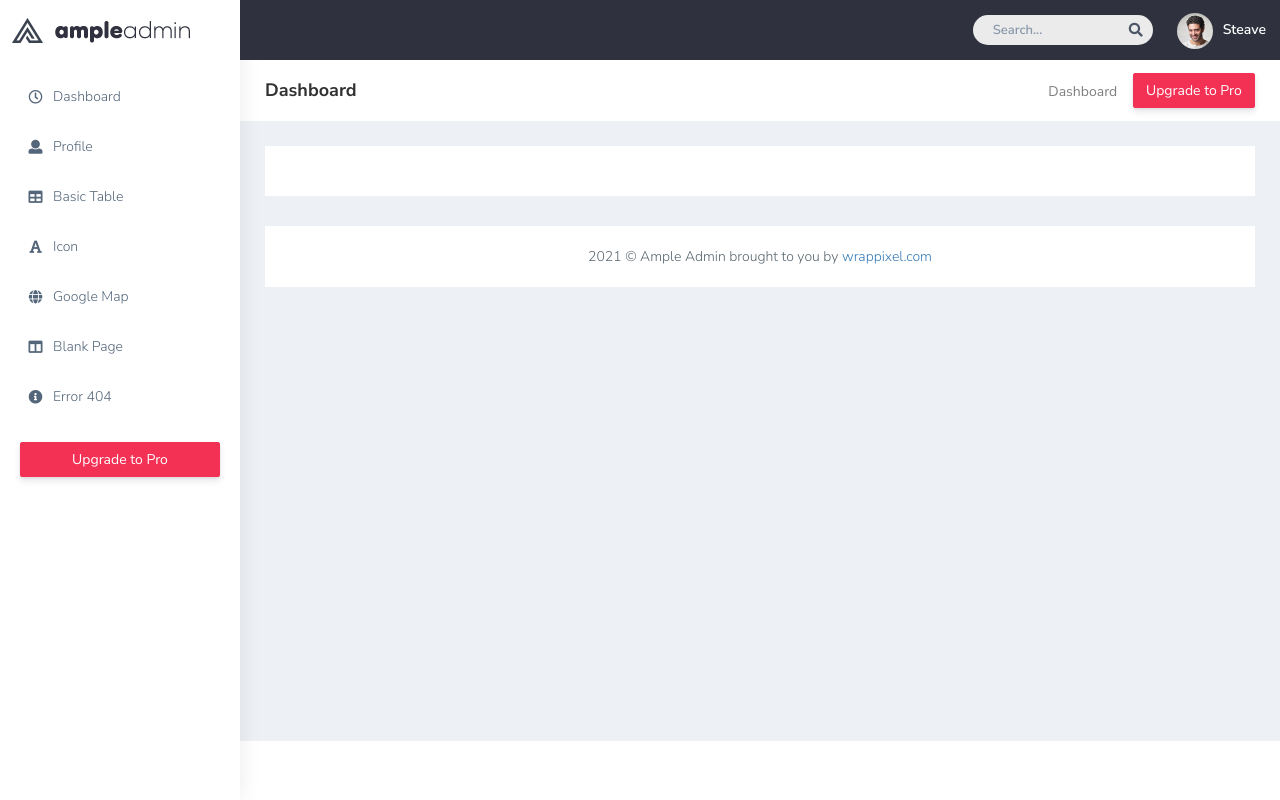
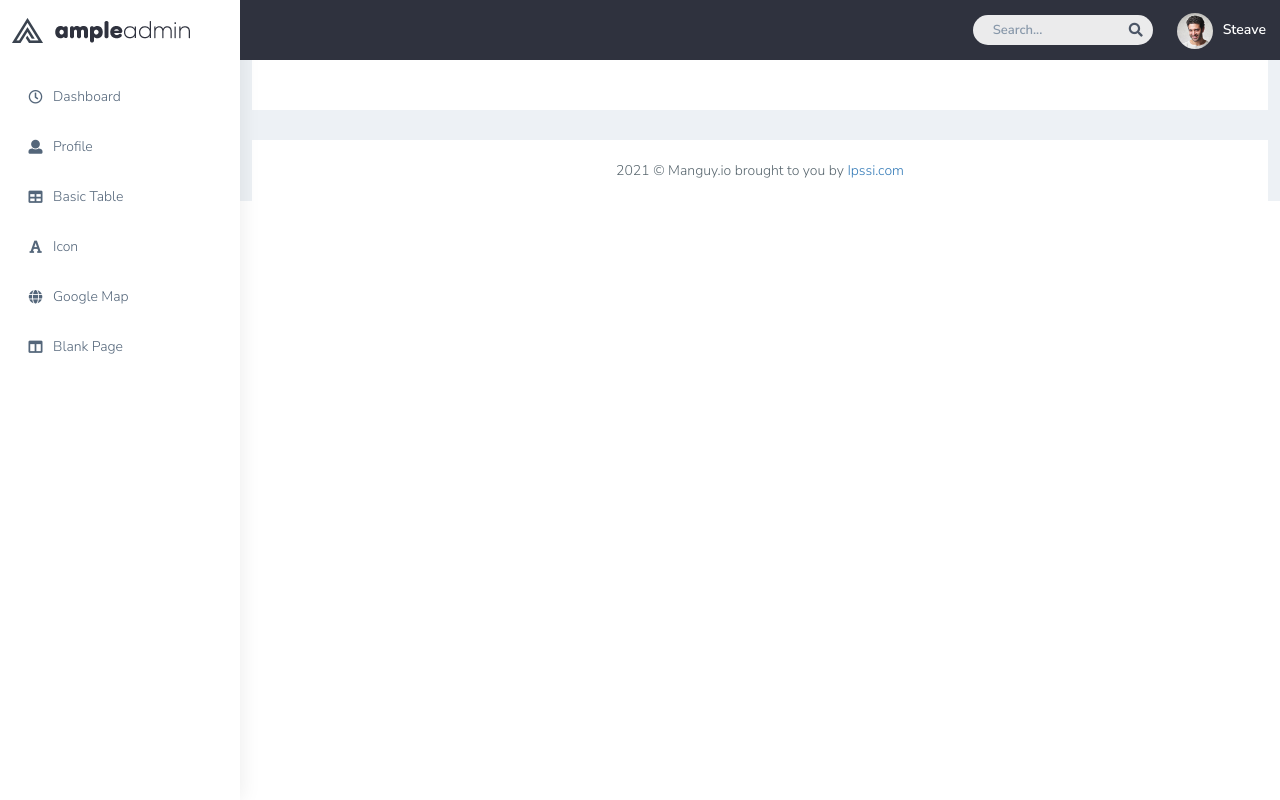
Before and after one commit to RestumpY/mangy.io, a PHP site: template views/template4.php in a window 1280 px wide. Run offline with PHP 8.4, Linux system fonts and the light colour scheme; the template is opened without the code that fills it, so the values that code supplies are empty; style sheets or scripts are compiled from the project's sources.

Commit message:
template3

```diff
--- a/views/template4.php
+++ b/views/template4.php
@@ -158,19 +158,8 @@
                                 <i class="fa fa-columns" aria-hidden="true"></i>
                                 <span class="hide-menu">Blank Page</span>
                             </a>
-                        </li>
-                        <li class="sidebar-item">
-                            <a class="sidebar-link waves-effect waves-dark sidebar-link" href="404.html"
-                                aria-expanded="false">
-                                <i class="fa fa-info-circle" aria-hidden="true"></i>
-                                <span class="hide-menu">Error 404</span>
-                            </a>
-                        </li>
-                        <li class="text-center p-20 upgrade-btn">
-                            <a href="https://www.wrappixel.com/templates/ampleadmin/"
-                                class="btn d-grid btn-danger text-white" target="_blank">
-                                Upgrade to Pro</a>
-                        </li>
+
+
                     </ul>
 
                 </nav>
@@ -188,31 +177,16 @@
             <!-- ============================================================== -->
             <!-- Bread crumb and right sidebar toggle -->
             <!-- ============================================================== -->
-            <div class="page-breadcrumb bg-white">
-                <div class="row align-items-center">
-                    <div class="col-lg-3 col-md-4 col-sm-4 col-xs-12">
-                        <h4 class="page-title">Dashboard</h4>
-                    </div>
-                    <div class="col-lg-9 col-sm-8 col-md-8 col-xs-12">
-                        <div class="d-md-flex">
-                            <ol class="breadcrumb ms-auto">
-                                <li><a href="#" class="fw-normal">Dashboard</a></li>
-                            </ol>
-                            <a href="https://www.wrappixel.com/templates/ampleadmin/" target="_blank"
-                                class="btn btn-danger  d-none d-md-block pull-right ms-3 hidden-xs hidden-sm waves-effect waves-light text-white">Upgrade
-                                to Pro</a>
-                        </div>
-                    </div>
-                </div>
-                <!-- /.col-lg-12 -->
-            </div>
+
             <!-- ============================================================== -->
             <!-- End Bread crumb and right sidebar toggle -->
             <!-- ============================================================== -->
             <!-- ============================================================== -->
             <!-- Container fluid  -->
             <!-- ============================================================== -->
-            <div class="container-fluid">
+            <div class="container">
+
+            <?=$content;?>
                 <!-- ============================================================== -->
                 <!-- Three charts -->
                 <!-- ============================================================== -->
@@ -227,22 +201,9 @@
 
                     </div>
                 </div>
-                <!-- ============================================================== -->
-                <!-- RECENT SALES -->
-                <!-- ============================================================== -->
 
-                <!-- ============================================================== -->
-                <!-- Recent Comments -->
-                <!-- ============================================================== -->
-
-            <!-- ============================================================== -->
-            <!-- End Container fluid  -->
-            <!-- ============================================================== -->
-            <!-- ============================================================== -->
-            <!-- footer -->
-            <!-- ============================================================== -->
-            <footer class="footer text-center"> 2021 © Ample Admin brought to you by <a
-                    href="https://www.wrappixel.com/">wrappixel.com</a>
+            <footer class="footer text-center"> 2021 © Manguy.io brought to you by <a
+                    href="https://www.ecole-ipssi.com/">Ipssi.com</a>
             </footer>
             <!-- ============================================================== -->
             <!-- End footer -->
```
